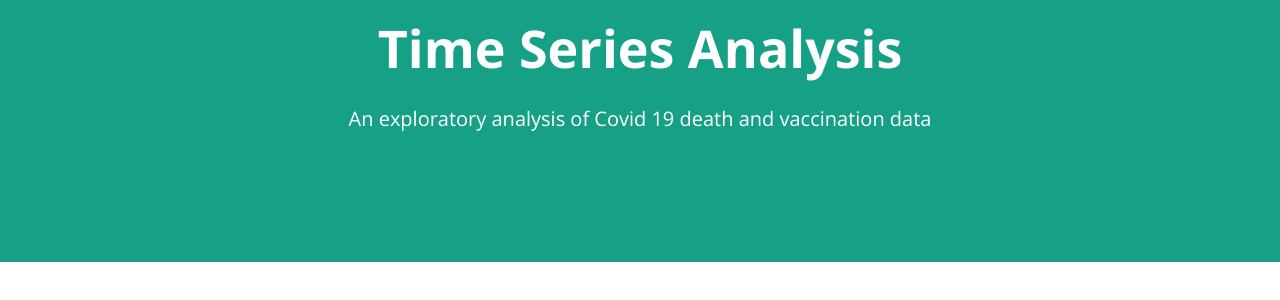
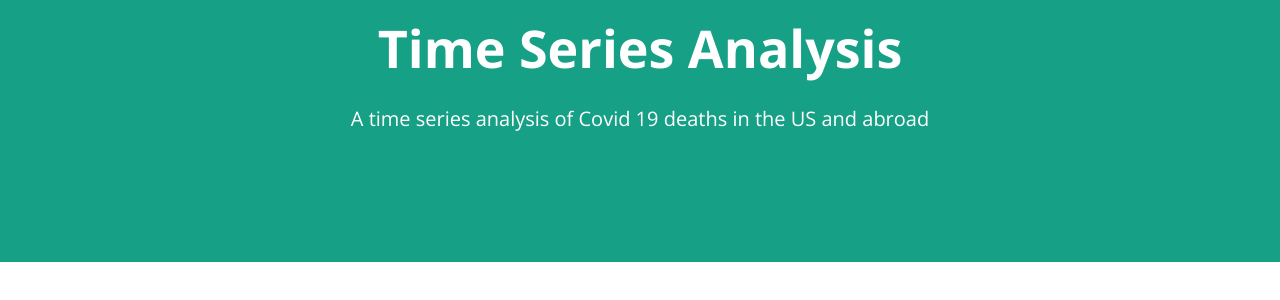
Before and after one commit to benjamin-j-cooper/benjamin-j-cooper.github.io, a Jekyll site: the page built from docs/tsa.md, in a window 1280 px wide and 900 px high. Shown: the part 142-442 px from the top of the window. Built offline with Jekyll 4.4.1, drawn with Linux system fonts in a browser that asks for light colours; nearby versions of some CDN libraries.

Commit message:
updated SEO tags

```diff
--- a/docs/_config.yml
+++ b/docs/_config.yml
@@ -46,6 +46,7 @@ theme: jekyll-theme-cayman
 plugins:
   - jekyll-feed
   - jekyll-gist
+  - jekyll-seo-tag
 
 # Exclude from processing.
 # The following items will not be processed, by default.
--- a/docs/tsa.md
+++ b/docs/tsa.md
@@ -1,7 +1,8 @@
 ---
 layout: default
 title: Time Series Analysis
-description: An exploratory analysis of Covid 19 death and vaccination data
+description: A time series analysis of Covid 19 deaths in the US and abroad
+image: assets/images/tsa_files/covid19_analysis_clean_29_0.png
 ---
 
 {% include projects/tsa_project.md %}
```
Also changed, not shown: docs/rf.md (+2 -1 lines), docs/rs.md (+1 -0 lines).
